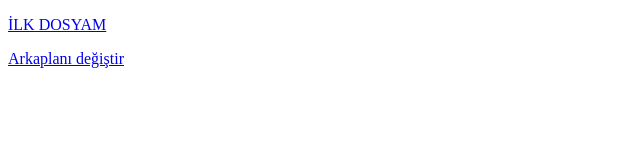
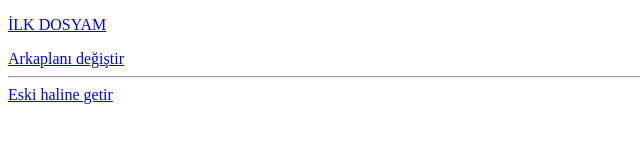
Before and after one commit to sevvalsaygat/JS-Temel, a plain HTML site: page Operatorler/koşul-typeof-void.html in a window 1280 px wide. Shown: the whole page, without its empty margins (0-640 px from the left). Drawn offline with Linux system fonts and the light colour scheme.

Commit message:
Güncellendi

```diff
--- a/Operatorler/koşul-typeof-void.html
+++ b/Operatorler/koşul-typeof-void.html
@@ -5,7 +5,7 @@
     <title>Javascript</title>
     <script type="text/javascript">
 
-        // Koşul Operatörü
+    // Koşul Operatörü =>kısa if de diyebiliriz.
 
         var a=20;
         var b=21;
@@ -17,17 +17,24 @@
         var ad= true;
         console.log(typeof ad);
 
-        // Void Operatörü
-
-
-
     </script>
 </head>
 <body>
-<a href="javascript:void(0)"><p>İLK DOSYAM</p></a>
+
+    <!-- Void Operatörü => boş bağlantıya çevirir. -->
+
+        <a href="javascript:void(0)"><p>İLK DOSYAM</p></a>
+
+    <!-- Void Operatörü => hemen çağırılan işlemi ekrana yansıtır. -->
 
         <a href="javascript:void(
-            document.body.style.backgroundColor='green');">
+            document.body.style.backgroundColor='pink');">
             Arkaplanı değiştir</a>
+
+            <hr>
+
+        <a href="javascript:void(
+            document.body.style.backgroundColor='white');">
+            Eski haline getir</a>
 </body>
 </html>
```
Also changed, not shown: Operatorler/mantıksal.html (+5 -3 lines).
